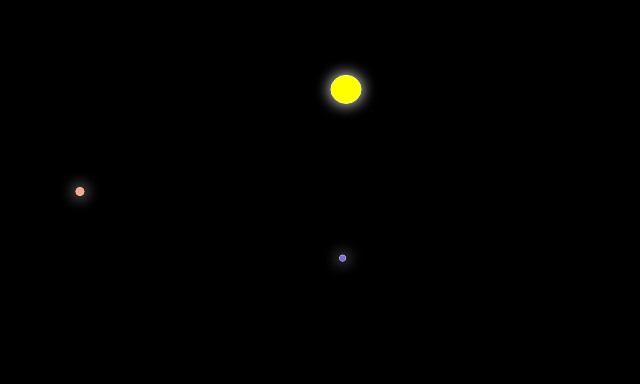
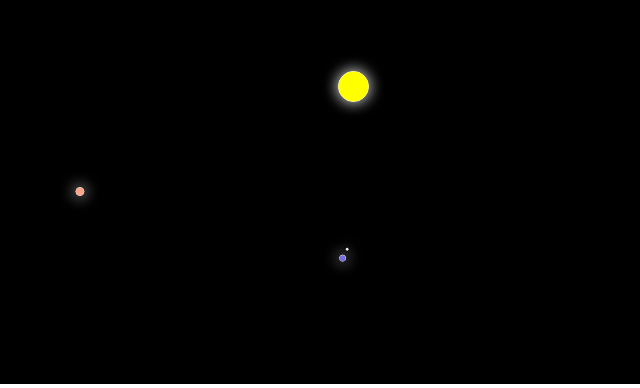
Before and after one commit to fredrb/orbits, a plain HTML site: page index.html in a window 1280 px wide. Shown: the part 416-804 px from the top of the page, 640-1280 px from the left. Drawn offline with Linux system fonts and the light colour scheme.

Commit message:
super cool moons

```diff
--- /dev/null
+++ b/draw.js
@@ -0,0 +1,15 @@
+var Draw = {
+  circle : function(context, size, x, y, fillColor) {
+    context.beginPath();
+
+    context.ellipse(x, y, size, size, 0, 0, 2 * Math.PI);
+
+    context.strokeStyle = "#FFFFFF";
+    context.stroke();
+
+    context.fillStyle = fillColor;
+    context.fill();
+
+    context.closePath();
+  }
+}
--- a/index.html
+++ b/index.html
@@ -24,6 +24,9 @@
   </head>
   <body>
     <canvas id="space"></canvas>
+    <script src="util.js"></script>
+    <script src="draw.js"></script>
+    <script src="space.js"></script>
     <script src="orbit.js"></script>
   </body>
 </html>
--- a/orbit.js
+++ b/orbit.js
@@ -1,141 +1,60 @@
-function Space(canvasId) {
-  this.canvas = document.getElementById(canvasId);
-  this.context = this.canvas.getContext("2d");
-
-  this.canvas.width = window.innerWidth;
-  this.canvas.height = window.innerHeight;
-
-  this.context.shadowBlur = 15
-  this.context.shadowColor = 'white';
-  this.context.shadowOffsetX = 0;
-  this.context.shadowOffsetY = 0;
-
-  this.drawQueue = [];
-};
-
-Space.prototype.clear = function() {
-  this.context.clearRect(0, 0, this.canvas.width, this.canvas.height);
-};
-
-Space.prototype._loop_ = function() {
-  this.clear();
-  this.drawQueue.forEach(function(d) { d.fn(this.context, d.param) }.bind(this));
-};
-
-Space.prototype.initialize = function() {
-  setInterval(this._loop_.bind(this), 20);
-}
-
-Space.prototype.appendAnimation = function(animationParam, animationFn) {
-  this.drawQueue.push({
-    fn : animationFn,
-    param: animationParam
-  });
-};
-
-function circlePath(centerX, centerY, radius, angleInDegrees) {
-  var angleInRadians = (angleInDegrees-90) * Math.PI / 180.0;
-
-  return {
-    x: centerX + (radius * Math.cos(angleInRadians)),
-    y: centerY + (radius * Math.sin(angleInRadians))
-  };
-}
-
 (function() {
 
   var space = new Space('space');
 
-  space.appendAnimation({radius: 15, angle: 0}, function(context, options) {
-    context.beginPath();
-
-    var coordinates = circlePath(1000, 500, options.radius, options.angle);
-    context.ellipse(coordinates.x, coordinates.y, 15, 14, 0, 0, 2 * Math.PI);
-
-
-
-    context.strokeStyle = "#FFFFFF";
-    context.stroke();
-
-    context.fillStyle = "yellow";
-    context.fill();
-
-    context.closePath();
-
+  // star
+  space.appendAnimation({radius: 7, angle: 0}, function(context, options) {
+    var coordinates = Util.circlePath(1000, 500, options.radius, options.angle);
+    Draw.circle(context, 15, coordinates.x, coordinates.y, 'yellow');
     options.angle++;
-
   });
 
-  space.appendAnimation({radius: 175, angle: 0}, function(context, options) {
-    context.beginPath();
+  // blue
+  space.appendAnimation({radius: 175, angle: 0, moonAngle: 0}, function(context, options) {
 
-    var coordinates = circlePath(1000, 500, options.radius, options.angle);
-    context.ellipse(coordinates.x, coordinates.y, 3, 3, 0, 0, 2 * Math.PI);
+    var coordinates = Util.circlePath(1000, 500, options.radius, options.angle);
+    Draw.circle(context, 3, coordinates.x, coordinates.y, 'rgb(122, 110, 221)');
 
-    context.strokeStyle = "#FFFFFF";
-    context.stroke();
-
-    context.fillStyle = "rgb(122, 110, 221)";
-    context.fill();
-
-    context.closePath();
+    var moonCoordinates = Util.circlePath(coordinates.x, coordinates.y, 10, options.moonAngle);
+    Draw.circle(context, 1, moonCoordinates.x, moonCoordinates.y, 'white');
 
     options.angle = options.angle - 0.7;
-
+    options.moonAngle = options.moonAngle + 3;
   });
 
-  space.appendAnimation({radius: 450, angle: 0}, function(context, options) {
-    context.beginPath();
-
-    var coordinates = circlePath(1000, 500, options.radius, options.angle);
-    context.ellipse(coordinates.x, coordinates.y, 6, 5, 0, 0, 2 * Math.PI);
-
-    context.strokeStyle = "#FFFFFF";
-    context.stroke();
-
-    context.fillStyle = "rgb(111, 221, 181)";
-    context.fill();
-
-    context.closePath();
-
-    options.angle = options.angle + 2;
-
+  // red
+  space.appendAnimation({radius: 300, angle: 0}, function(context, options) {
+    var coordinates = Util.circlePath(1000, 500, options.radius, options.angle);
+    Draw.circle(context, 4, coordinates.x, coordinates.y, 'rgb(249, 166, 140)');
+    options.angle++;
   });
 
-  space.appendAnimation({radius: 300, angle: 0}, function(context, options) {
-    context.beginPath();
+  // green
+  space.appendAnimation({radius: 450, angle: 0, moonAngle:0, moonAngle2:0, moonAngle3:0}, function(context, options) {
+    var coordinates = Util.circlePath(1000, 500, options.radius, options.angle);
+    Draw.circle(context, 6, coordinates.x, coordinates.y, 'rgb(111, 221, 181)');
+    options.angle = options.angle + 0.6;
 
-    var coordinates = circlePath(1000, 500, options.radius, options.angle);
-    context.ellipse(coordinates.x, coordinates.y, 4, 4, 0, 0, 2 * Math.PI);
+    var moonCoordinates = Util.circlePath(coordinates.x, coordinates.y, 15, options.moonAngle);
+    Draw.circle(context, 1, moonCoordinates.x, moonCoordinates.y, 'white');
 
-    context.strokeStyle = "#FFFFFF";
-    context.stroke();
+    options.angle = options.angle - 0.7;
+    options.moonAngle = options.moonAngle + 3
 
-    context.fillStyle = "rgb(249, 166, 140)";
-    context.fill();
+    var moonCoordinates2 = Util.circlePath(coordinates.x, coordinates.y, 20, options.moonAngle2);
+    Draw.circle(context, 1, moonCoordinates2.x, moonCoordinates2.y, 'rgb(80, 83, 36)');
 
-    context.closePath();
+    options.angle = options.angle - 0.7;
+    options.moonAngle = options.moonAngle + 3
 
-    options.angle++;
+    var moonCoordinates3 = Util.circlePath(coordinates.x, coordinates.y, 30, options.moonAngle3);
+    Draw.circle(context, 1, moonCoordinates3.x, moonCoordinates3.y, 'rgb(47, 36, 27)');
 
+    options.angle = options.angle + 1;
+    options.moonAngle = options.moonAngle + 3
+    options.moonAngle2 = options.moonAngle2 + 4
+    options.moonAngle3 = options.moonAngle3 + 3.5
   });
-
-  // space.appendAnimation({ x: 100, y: 200 }, function(context, options) {
-  //   context.beginPath();
-  //
-  //   context.ellipse(options.x, options.y, 10, 10, 0, 0, 2 * Math.PI);
-  //
-  //   context.strokeStyle = "#FFFFFF";
-  //   context.stroke();
-  //
-  //   context.fillStyle = "yellow";
-  //   context.fill();
-  //
-  //   context.closePath();
-  //
-  //   options.x++;
-  //   options.y++;
-  // });
 
   space.initialize();
 
--- /dev/null
+++ b/space.js
@@ -0,0 +1,34 @@
+function Space(canvasId) {
+  this.canvas = document.getElementById(canvasId);
+  this.context = this.canvas.getContext("2d");
+
+  this.canvas.width = window.innerWidth;
+  this.canvas.height = window.innerHeight;
+
+  this.context.shadowBlur = 15
+  this.context.shadowColor = 'white';
+  this.context.shadowOffsetX = 0;
+  this.context.shadowOffsetY = 0;
+
+  this.drawQueue = [];
+};
+
+Space.prototype.clear = function() {
+  this.context.clearRect(0, 0, this.canvas.width, this.canvas.height);
+};
+
+Space.prototype._loop_ = function() {
+  this.clear();
+  this.drawQueue.forEach(function(d) { d.fn(this.context, d.param) }.bind(this));
+};
+
+Space.prototype.initialize = function() {
+  setInterval(this._loop_.bind(this), 20);
+}
+
+Space.prototype.appendAnimation = function(animationParam, animationFn) {
+  this.drawQueue.push({
+    fn : animationFn,
+    param: animationParam
+  });
+};
--- /dev/null
+++ b/util.js
@@ -0,0 +1,10 @@
+var Util = {
+  circlePath : function(centerX, centerY, radius, angleInDegrees) {
+    var angleInRadians = (angleInDegrees-90) * Math.PI / 180.0;
+
+    return {
+      x: centerX + (radius * Math.cos(angleInRadians)),
+      y: centerY + (radius * Math.sin(angleInRadians))
+    };
+  }
+}
```
